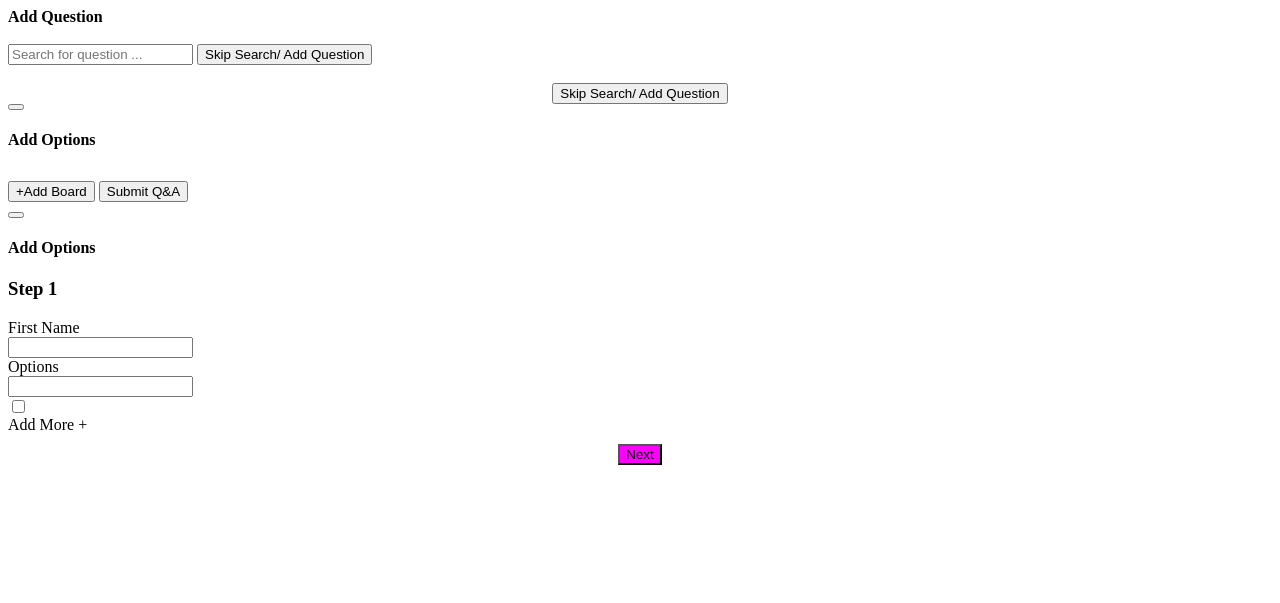
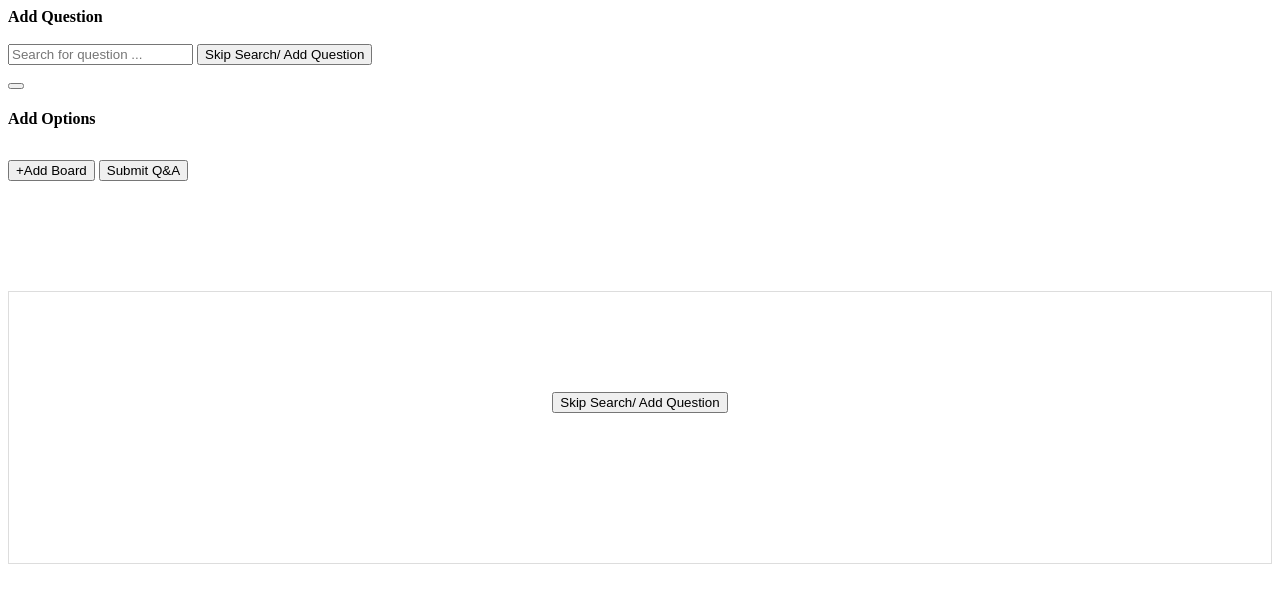
Before and after one commit to dhrutidas/bkzq, a CodeIgniter app: the page made by admin/application/views/content/Question/add_question.php in a window 1280 px wide. Shown: the top 603 px of the page. Run offline with CodeIgniter, Linux system fonts and the light colour scheme.

Commit message:
Add question stepping functionality

```diff
--- a/admin/application/views/content/Question/add_question.php
+++ b/admin/application/views/content/Question/add_question.php
@@ -1,29 +1,28 @@
 <script type="text/javascript" src="<?php echo base_url("assets/js/question.js"); ?>"></script>
 
 <!-- Include the plugin's CSS and JS: -->
-<script type="text/javascript" src="<?php echo base_url("assets/dist/js/bootstrap-multiselect.js"); ?>" ></script>
-<link rel="stylesheet" href="<?php echo base_url("assets/dist/css/bootstrap-multiselect.css"); ?>" type="text/css"/>
+<script type="text/javascript" src="<?php echo base_url("assets/dist/js/bootstrap-multiselect.js"); ?>"></script>
+<link rel="stylesheet" href="<?php echo base_url("assets/dist/css/bootstrap-multiselect.css"); ?>" type="text/css" />
 <script type="text/javascript">
-$(document).ready(function(){
-	$('#inputStandard').multiselect({numberDisplayed: 0});
+	$(document).ready(function () {
+		$('#inputStandard').multiselect({ numberDisplayed: 0 });
 	});
-$(document).ready(function(){
+	$(document).ready(function () {
 		$('#inputLevel').multiselect({
-      enableFiltering: true,numberDisplayed: 0
+			enableFiltering: true, numberDisplayed: 0
 		});
 	});
-$(document).ready(function(){
-	$('#inputBoard').multiselect({numberDisplayed: 0});
+	$(document).ready(function () {
+		$('#inputBoard').multiselect({ numberDisplayed: 0 });
 	});
-$(document).ready(function(){
+	$(document).ready(function () {
 		$('#inputSubject').multiselect({
 			enableFiltering: true,
 			numberDisplayed: 0
 		});
 	});
-function openTab(obj)
-{
-	var alertD=window.open('./upload-images/'+obj.id);
+	function openTab(obj) {
+		var alertD = window.open('./upload-images/' + obj.id);
 	}
 </script>
 
@@ -31,6 +30,7 @@ function openTab(obj)
 	.qstnBtn {
 		display: flex;
 		justify-content: center;
+        margin: 0 0 50px;
 	}
 
 	.stepping {
@@ -58,19 +58,45 @@ function openTab(obj)
 		display: flex;
 		align-items: center
 	}
+
+    .newSteppingWrap {
+        border: solid 1px #ddd;
+        margin: 100px 0 0;
+        padding: 100px 30px;
+    }
+
+    .stageWrap {
+        background: #f0f0f0;
+        display: inline-block;
+        width: 100%;
+    }
+
+    .stageWrap_show {
+        background: #f0f
+    }
+
+    .toogleStageSec {
+        display: none
+    }
+
+    .toogleStageSec_show {
+        display: block
+    }
 </style>
 
 <div class="row">
 	<div class="col-md-12">
 		<?php if( $this->session->flashdata('message')): ?>
 		<div class="alert alert-success fade in">
-                <a href="#" class="close" data-dismiss="alert" aria-label="close"><span class="glyphicon glyphicon-remove-sign"></span></a>
+			<a href="#" class="close" data-dismiss="alert" aria-label="close"><span
+					class="glyphicon glyphicon-remove-sign"></span></a>
 			<?php echo $this->session->flashdata('message'); ?></strong>
 		</div>
 		<?php endif; ?>
 		<?php if( $this->session->flashdata('warning')): ?>
 		<div class="alert alert-danger fade in">
-                <a href="#" class="close" data-dismiss="alert" aria-label="close"><span class="glyphicon glyphicon-remove-sign"></span></a>
+			<a href="#" class="close" data-dismiss="alert" aria-label="close"><span
+					class="glyphicon glyphicon-remove-sign"></span></a>
 			<?php echo $this->session->flashdata('warning'); ?></strong>
 		</div>
 		<?php endif; ?>
@@ -79,29 +105,20 @@ function openTab(obj)
 				<strong>Add Question</strong>
 			</div>
 			<div class="panel-collapse">
-                <br/>
+				<br />
 				<div class="row">
 					<div class="col-sm-offset-2 col-sm-7">
 						<div class="input-group">
-                      <input type="text" class="form-control SearchBar"  name="QueTxt" id="QueTxt" placeholder="Search for question ...">
+							<input type="text" class="form-control SearchBar" name="QueTxt" id="QueTxt"
+								placeholder="Search for question ...">
 							<span class="input-group-btn">
-                        <button type="button"  id="addques" class="btn btn-primary btn-md">Skip Search/ Add Question</button>
+								<button type="button" id="addques" class="btn btn-primary btn-md">Skip Search/ Add
+									Question</button>
 							</span>
 						</div>
 					</div>
 				</div>
-                <br/>
-
-
-                <!-- For New popup start -->
-                <div class="row">
-                    <div class="input-group qstnBtn">
-                        <button type="button" class="btn btn-primary btn-md" data-toggle="modal" data-target="#addQstion">Skip Search/ Add Question</button>
-                    </div>
-                </div>
-                <!-- For New popup end -->
-
-
+				<br />
 				<div class="col-sm-offset-2 col-sm-7" id="results"></div>
 			</div>
 
@@ -110,17 +127,19 @@ function openTab(obj)
 				<div class="modal-dialog" style="width: 90%;">
 					<div class="modal-content">
 						<div class="modal-header">
-								    <button type="button" class="close" data-dismiss="modal"><span class="glyphicon glyphicon-remove-sign"></span></button>
+							<button type="button" class="close" data-dismiss="modal"><span
+									class="glyphicon glyphicon-remove-sign"></span></button>
 							<h4 class="modal-title text-primary">Add Options</h4>
 						</div>
 						<div id="mbobomb" class="modal-body"></div>
 						<div class="modal-footer" style="text-align: left;">
 							<div id="question_tag"></div>
 							<div class="col-md-12" style="padding-bottom:10px;padding-top:10px;">
-											<button type="button" id="addButtonTag" class="btn btn-md btn-success">+Add Board</button>
+								<button type="button" id="addButtonTag" class="btn btn-md btn-success">+Add
+									Board</button>
 								<input type="hidden" name="rowCount" id="rowCount" value="1" />
 								<input type="hidden" name="rowCount_tag" id="rowCount_tag" value="1" />
-											<input type="button" id="QnAsubmit" class="btn btn-primary btn-md" value='Submit Q&A' >
+								<input type="button" id="QnAsubmit" class="btn btn-primary btn-md" value='Submit Q&A'>
 							</div>
 						</div>
 					</div>
@@ -129,20 +148,17 @@ function openTab(obj)
 
 
 
-        <!-- For New Modal start -->
-        <div id="addQstion" class="modal" role="dialog">
-            <div class="modal-dialog">
-                <div class="modal-content">
-                    <div class="modal-header">
-                        <button type="button" class="close" data-dismiss="modal"><span class="glyphicon glyphicon-remove-sign"></span></button>
-                        <h4 class="modal-title text-primary">Add Options</h4>
+			<div class="newSteppingWrap">
+				<div class="row">
+					<div class="input-group qstnBtn">
+						<button type="button" class="btn btn-primary btn-md" id="addQstnBtn">Skip Search/ Add Question</button>
+					</div>
 				</div>
 
-                    <div class="scrollable-body modal-body bg-primary">
-                        <div class="stepping active" id="step1" data-id="step1">
+				<div class="stepping" id="step1" data-id="step1">
 					<h3>Step 1</h3>
 					<div class="form-group">
-                                <label for="inputFirstName" class="col-sm-4 control-label">First Name</label>
+						<label for="inputFirstName" class="col-sm-4 control-label">Add Question</label>
 						<div class="col-sm-6">
 							<input type="text" class="form-control" id="inputFirstName" name="inputFirstName">
 							<span id="first_name_error" class="text-danger"></span>
@@ -168,25 +184,64 @@ function openTab(obj)
 						</div>
 
 						<div class="stepbtnWrap">
-                                    <button class="btn steppingbtn" data-name="next" data-step="step1"  data-num="1" data-id="next_step1">Next</button>
+							<button class="btn steppingbtn" data-name="next" data-step="step1" data-num="1"
+								data-id="next_step1">Next</button>
 						</div>
 					</div>
 				</div>
 				<div class="stepping" id="step2" data-id="step2">
 					<h3>Step 2</h3>
+
                     <div class="form-group">
-                                <label for="inputFirstName" class="col-sm-4 control-label">First Name</label>
-                                <div class="col-sm-6">
-                                    <input type="text" class="form-control" id="inputFirstName" name="inputFirstName">
-                                    <span id="first_name_error" class="text-danger"></span>
+                    <div class="col-md-4">
+                        <select id="dates-field2" class="multiselect-ui form-control" multiple="multiple">
+                            <option value="level_1">Level 1</option>
+                            <option value="level_2">Level 2</option>
+                            <option value="level_3">Level 3</option>
+                        </select>
+                    </div>
+                </div>
+
+                <div class="stageWrap">
+                    <div class="form-group toogleStageSec" id="level_1">
+                        <div class="col-md-4">
+                            <label for="Level 1">Level 1</label>
+                            <select id="dates-field2" class="multiselect-ui form-control" multiple="multiple">
+                                <option value="Stage 1">Stage 1</option>
+                                <option value="Stage 2">Stage 2</option>
+                                <option value="Stage 3">Stage 3</option>
+                            </select>
+                        </div>
+                    </div>
+                    <div class="form-group toogleStageSec" id="level_2">
+                        <div class="col-md-4">
+                            <label for="Level 1">Level 2</label>
+                            <select id="dates-field2" class="multiselect-ui form-control" multiple="multiple">
+                                <option value="Stage 1">Stage 1</option>
+                                <option value="Stage 2">Stage 2</option>
+                                <option value="Stage 3">Stage 3</option>
+                            </select>
+                        </div>
+                    </div>
+                    <div class="form-group toogleStageSec" id="level_3">
+                        <div class="col-md-4">
+                            <label for="Level 1">Level 3</label>
+                            <select id="dates-field2" class="multiselect-ui form-control" multiple="multiple">
+                                <option value="Stage 1">Stage 1</option>
+                                <option value="Stage 2">Stage 2</option>
+                                <option value="Stage 3">Stage 3</option>
+                            </select>
+                        </div>
+                    </div>
                 </div>
 
                     <div class="stepbtnWrap">
-                                    <button class="btn steppingbtn" data-name="prev" data-step="step2"  data-num="2" data-id="prev_step2">Prev</button>
-                                    <button class="btn steppingbtn" data-name="next" data-step="step2"  data-num="2" data-id="next_step2">Next</button>
-                                    <button class="btn steppingbtn" data-name="skip" data-step="step2"  data-num="2" data-id="skip_step2">Skip</button>
-                                </div>
-                            </div>
+                        <button class="btn steppingbtn" data-name="prev" data-step="step2" data-num="2"
+                            data-id="prev_step2">Prev</button>
+                        <button class="btn steppingbtn" data-name="next" data-step="step2" data-num="2"
+                            data-id="next_step2">Next</button>
+                        <button class="btn steppingbtn" data-name="skip" data-step="step2" data-num="2"
+                            data-id="skip_step2">Skip</button>
                     </div>
 				<div class="stepping" id="step3" data-id="step3">
 					<h3>Step 3</h3>
@@ -198,23 +253,43 @@ function openTab(obj)
 						</div>
 
 						<div class="stepbtnWrap">
-                                    <button class="btn steppingbtn" data-name="prev" data-step="step3"  data-num="3" data-id="prev_step3">Prev</button>
-                                    <button class="btn steppingbtn" data-name="submit"
-                                    data-step="step3"  data-num="3" data-id="submit_step3">Submit</button>
+							<button class="btn steppingbtn" data-name="prev" data-step="step3" data-num="3"
+								data-id="prev_step3">Prev</button>
+							<button class="btn steppingbtn" data-name="submit" data-step="step3" data-num="3"
+								data-id="submit_step3">Submit</button>
 						</div>
 					</div>
 				</div>
 			</div>
-                </div>
-            </div>
-        </div>
-        <!-- For New Modal end -->
 
 		</div>
 	</div>
 
 
 	<script>
+        $(function() {
+            $('.multiselect-ui').multiselect({
+                includeSelectAllOption: true
+            });
+        });
+
+        $('#dates-field2').change(function() {
+            var getDropdown_levelID = $(this).val();
+            var getDropdown_levelID_array = $.map(getDropdown_levelID, function(i){
+                return `#${i}`;
+            });
+
+            var getDropdown_levelID_array_toString = getDropdown_levelID_array.toString();
+
+            $(".toogleStageSec").removeClass("toogleStageSec_show");
+            $(getDropdown_levelID_array_toString).addClass("toogleStageSec_show");
+        });
+
+
+        $("#addQstnBtn").click(function(){
+            $("#step1").addClass("active");
+        })
+
 		// for increasing option feilds
 		var i = 0;
 		var original = document.getElementById('increasingFeilds');
@@ -225,7 +300,7 @@ function openTab(obj)
 			original.parentNode.appendChild(clone);
 		}
 
-    $(".steppingbtn").click(function(){
+		$(".steppingbtn").click(function () {
 			var data_id = $(this).attr('data-id');
 			var data_step = $(this).attr('data-step');
 			var data_num = $(this).attr('data-num');
@@ -233,10 +308,10 @@ function openTab(obj)
 
 			$(".stepping").removeClass("active");
 
-        if(data_name == 'prev') {
+			if (data_name == 'prev') {
 				$(`#step${parseInt(data_num) - 1}`).addClass("active");
 			}
-        else if(data_name == 'next' || data_name == 'skip') {
+			else if (data_name == 'next' || data_name == 'skip') {
 				$(`#step${parseInt(data_num) + 1}`).addClass("active");
 			}
 			else {
```
Lines whose indentation alone changed are shown as unchanged.
